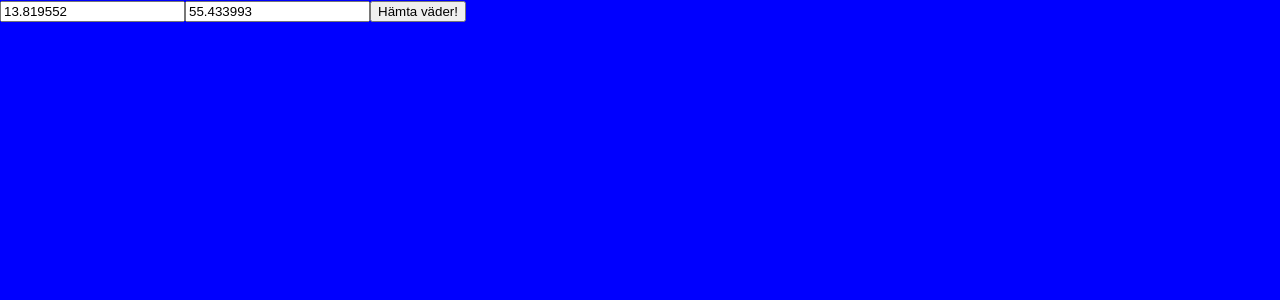
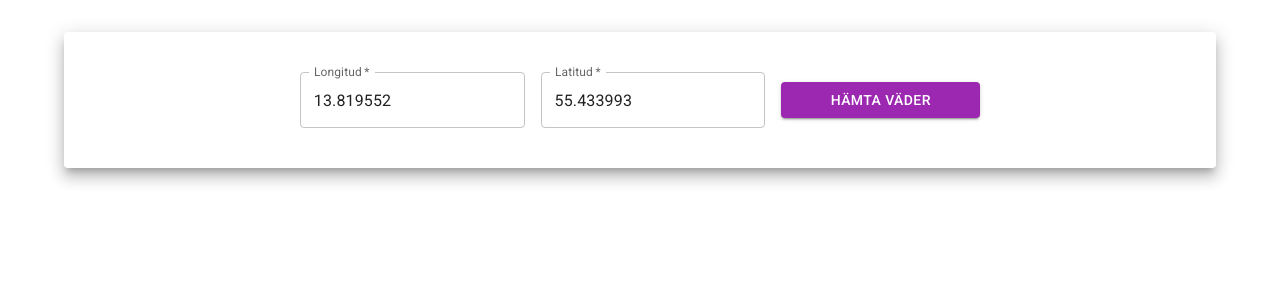
Before and after one commit to sarahejhej/weather-app, a React (Create React App) app: page / in a window 1280 px wide. Shown: the top 300 px of the page. Built offline with nearby package versions, Linux system fonts and the light colour scheme; no server answers.

Commit message:
Added material UI for styling, added SearchBar component, added request for location

```diff
--- a/package.json
+++ b/package.json
@@ -3,13 +3,15 @@
   "version": "0.1.0",
   "private": true,
   "dependencies": {
+    "@emotion/react": "^11.9.0",
+    "@emotion/styled": "^11.8.1",
+    "@mui/material": "^5.6.4",
     "@testing-library/jest-dom": "^5.16.4",
     "@testing-library/react": "^13.2.0",
     "@testing-library/user-event": "^13.5.0",
     "react": "^18.1.0",
     "react-dom": "^18.1.0",
     "react-scripts": "5.0.1",
-    "styled-components": "^5.3.5",
     "swr": "^1.3.0",
     "web-vitals": "^2.1.4"
   },
--- a/public/index.html
+++ b/public/index.html
@@ -8,6 +8,10 @@
     <meta
       name="description"
       content="Web site created using create-react-app"
+    />
+    <link
+      rel="stylesheet"
+      href="https://fonts.googleapis.com/css?family=Roboto:300,400,500,700&display=swap"
     />
     <link rel="apple-touch-icon" href="%PUBLIC_URL%/logo192.png" />
     <!--
--- a/src/App.js
+++ b/src/App.js
@@ -1,10 +1,13 @@
+import CssBaseline from '@mui/material/CssBaseline';
+
 import WeatherDetailsPage from './containers/WeatherDetailsPage/WeatherDetailsPage';
 
 function App() {
   return (
-    <div className='App'>
+    <>
+      <CssBaseline />
       <WeatherDetailsPage />
-    </div>
+    </>
   );
 }
 
--- /dev/null
+++ b/src/components/SearchBar.js
@@ -0,0 +1,48 @@
+import React from 'react';
+import Box from '@mui/material/Box';
+import TextField from '@mui/material/TextField';
+import Button from '@mui/material/Button';
+
+const SearchBar = ({ coordinates, onInputChange, onGetWeatherForecast }) => {
+  return (
+    <Box
+      component='form'
+      sx={{
+        '& > :not(style)': { m: 1, width: '25ch' },
+        display: 'flex',
+        alignItems: 'center',
+        justifyContent: 'center',
+      }}
+      noValidate
+      autoComplete='off'
+    >
+      <TextField
+        id='longitude'
+        name='longitude'
+        label='Longitud'
+        type='search'
+        required
+        onChange={onInputChange}
+        value={coordinates.longitude}
+      />
+      <TextField
+        id='latitude'
+        name='latitude'
+        label='Latitud'
+        type='search'
+        required
+        onChange={onInputChange}
+        value={coordinates.latitude}
+      />
+      <Button
+        color='secondary'
+        variant='contained'
+        onClick={onGetWeatherForecast}
+      >
+        Hämta väder
+      </Button>
+    </Box>
+  );
+};
+
+export default SearchBar;
--- a/src/containers/WeatherDetailsPage/WeatherDetailsPage.js
+++ b/src/containers/WeatherDetailsPage/WeatherDetailsPage.js
@@ -1,6 +1,8 @@
 import React, { useCallback, useEffect, useState } from 'react';
+import Container from '@mui/material/Container';
+import Paper from '@mui/material/Paper';
 
-import { Main } from './WeatherDetailsPage.styles';
+import SearchBar from '../../components/SearchBar';
 
 const WeatherDetailsPage = () => {
   const [weatherForecast, setWeatherForecast] = useState(null);
@@ -8,11 +10,13 @@ const WeatherDetailsPage = () => {
     latitude: 55.433993,
     longitude: 13.819552,
   });
+  const [location, setLocation] = useState(null);
 
-  const address = `https://opendata-download-metfcst.smhi.se/api/category/pmp3g/version/2/geotype/point/lon/${coordinates.longitude}/lat/${coordinates.latitude}/data.json`;
-
+  const forecastApi = `https://opendata-download-metfcst.smhi.se/api/category/pmp3g/version/2/geotype/point/lon/${coordinates.longitude}/lat/${coordinates.latitude}/data.json`;
+  const locationApi = `https://api.bigdatacloud.net/data/reverse-geocode-client?latitude=${coordinates.latitude}&longitude=${coordinates.longitude}&localityLanguage=sv`;
+  console.log('address', forecastApi);
   const getWeatherForecast = useCallback(() => {
-    fetch(address)
+    fetch(forecastApi)
       .then((response) => {
         if (response.ok) {
           return response.json();
@@ -22,13 +26,30 @@ const WeatherDetailsPage = () => {
         console.log(data);
         setWeatherForecast(data);
       });
-  }, [address]);
+  }, [forecastApi]);
+
+  const getLocation = useCallback(() => {
+    fetch(locationApi)
+      .then((response) => {
+        if (response.ok) {
+          return response.json();
+        }
+      })
+      .then((data) => {
+        console.log(data);
+        setLocation();
+      });
+  }, [locationApi]);
 
   useEffect(() => {
-    getWeatherForecast();
+    if (coordinates) {
+      getWeatherForecast();
+      getLocation();
+    }
   }, []);
 
   const handleInputChange = (val) => {
+    console.log('val', val);
     const { name, value } = val.target;
     setCoordinates((prevState) => ({
       ...prevState,
@@ -52,23 +73,40 @@ const WeatherDetailsPage = () => {
   const weatherAtNoon = weatherForecast?.timeSeries.filter(({ validTime }) =>
     validTime.includes('T12:00:00Z')
   );
+  const paperStyle = {
+    padding: '2rem',
+    width: {
+      xs: '100vw', // theme.breakpoints.up('xs')
+      sm: '100vw', // theme.breakpoints.up('sm')
+      md: '100vw', // theme.breakpoints.up('md')
+      lg: '50vw', // theme.breakpoints.up('lg')
+      xl: '50vw', // theme.breakpoints.up('xl')
+    },
+    height: {
+      xs: '100vh', // theme.breakpoints.up('xs')
+      sm: '100vh', // theme.breakpoints.up('sm')
+      md: '100vh', // theme.breakpoints.up('md')
+      lg: '70vh', // theme.breakpoints.up('lg')
+      xl: '70vh', // theme.breakpoints.up('xl')
+    },
+    margin: '2rem auto',
+  };
 
   return (
-    <Main>
-      <input
-        value={coordinates.longitude}
-        type='text'
-        onChange={handleInputChange}
-        name='longitude'
-      />
-      <input
-        value={coordinates.latitude}
-        type='text'
-        onChange={handleInputChange}
-        name='latitude'
-      />
-      <button onClick={() => getWeatherForecast()}>Hämta väder!</button>
-    </Main>
+    <Container
+      maxWidth='lg'
+      display='flex'
+      justifyContent='center'
+      alignItems='center'
+    >
+      <Paper elevation={10} style={paperStyle}>
+        <SearchBar
+          onInputChange={handleInputChange}
+          coordinates={coordinates}
+          onGetWeatherForecast={getWeatherForecast}
+        />
+      </Paper>
+    </Container>
   );
 };
 
--- a/src/containers/WeatherDetailsPage/WeatherDetailsPage.styles.js
+++ /dev/null
@@ -1,6 +0,0 @@
-import styled from 'styled-components';
-
-export const Main = styled.main`
-  background-color: blue;
-  height: 100vh;
-`;
```
Also changed, not shown: 1 other file (tests, documents, lock files or other folders).
